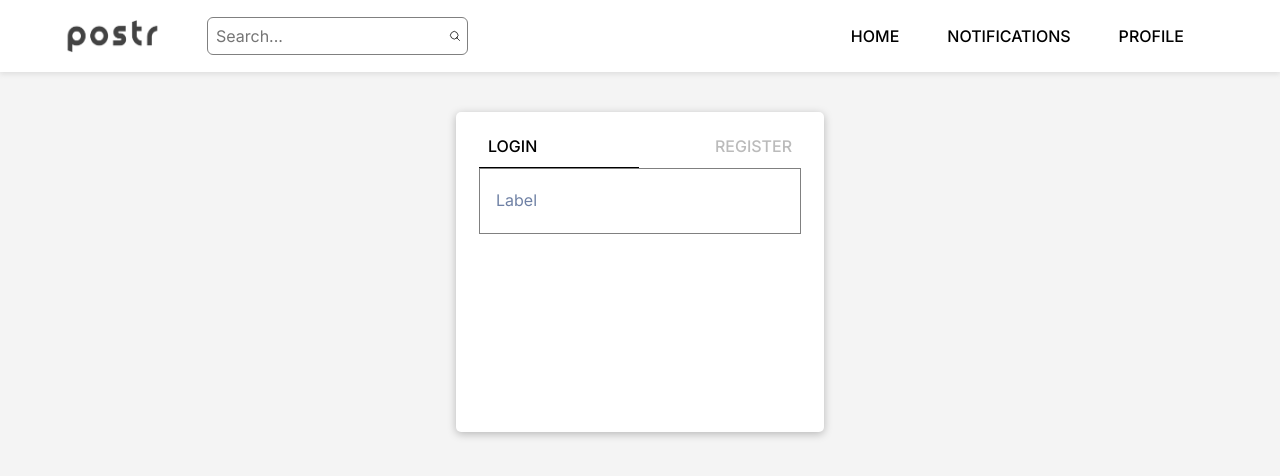
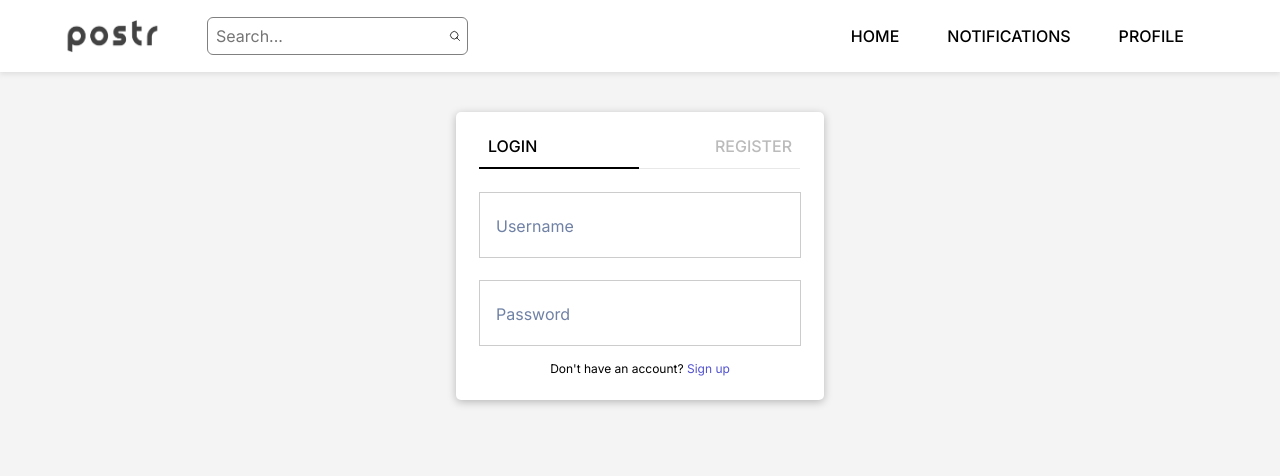
Before and after one commit to danielyuenhx/postr-frontend, a React (Create React App) app: page / in a window 1280 px wide. Shown: the top 476 px of the page. Built offline with nearby package versions, Linux system fonts and the light colour scheme.

Commit message:
completed login logic

```diff
--- a/src/components/Login/Login.module.css
+++ b/src/components/Login/Login.module.css
@@ -7,5 +7,16 @@
     max-width: 23rem;
     width: 90%;
     margin: 7rem auto;
-    height: 20rem;
+    height: 100%;
 }
+
+.signup {
+    font-size: 0.75rem;
+    text-align: center;
+    margin: auto;
+}
+
+.signup span {
+    cursor: pointer;
+    color:#5252d1;
+}
--- a/src/components/Login/Login.tsx
+++ b/src/components/Login/Login.tsx
@@ -20,7 +20,19 @@ const Login = () => {
 		<div className={styles.card}>
 			<form onSubmit={submitHandler}>
 				<LoginButtons toggle={toggle} toggleHandler={toggleHandler} />
-                <LoginInput />
+				<LoginInput label="Username" type="text" />
+				<LoginInput label="Password" type="password" />
+				{!toggle && (
+					<LoginInput label="Confirm password" type="password" />
+				)}
+				{toggle && (
+					<p className={styles.signup}>
+						Don't have an account?{' '}
+						<span onClick={toggleHandler.bind(null, false)}>
+							Sign up
+						</span>
+					</p>
+				)}
 			</form>
 		</div>
 	);
--- a/src/components/Login/LoginButtons.module.css
+++ b/src/components/Login/LoginButtons.module.css
@@ -19,6 +19,7 @@
 
 .entire {
     border-bottom: 1px solid rgb(232, 232, 232);
+    margin-bottom: 1.5rem;
 }
 
 .leftButton{
--- a/src/components/Login/LoginInput.module.css
+++ b/src/components/Login/LoginInput.module.css
@@ -1,36 +1,39 @@
 .container {
 	position: relative;
+    margin-top: 1.5rem;
+    margin-bottom: 1rem;
 }
 
 .container input {
     width: 100%;
     height: 4rem;
     border: none;
-    padding: 24px 16px 4px 16px;
-    font-size: 16px;
-    line-height: 1;
-    outline: 1px solid gray;
-    box-shadow: none;
-    transition: 200ms cubic-bezier(0, 0, 0.2, 1) 0ms;
+    padding: 1.75rem 1rem 0.5rem 1rem;
+    font-size: 1rem;
+    outline: 1px solid rgb(204, 204, 204);
+    transition: 0.1s ease-in-out;
   }
 
 .container label {
 	position: absolute;
 	pointer-events: none;
-	transform: translate(0, 23px) scale(1);
+	transform: translate(0, 1.438rem) scale(1);
 	transform-origin: top left;
-	transition: 200ms cubic-bezier(0, 0, 0.2, 1) 0ms;
+	transition: 0.2s cubic-bezier(0, 0, 0.2, 1) 0ms;
 	color: #6f81a5;
-	font-size: 16px;
-	line-height: 1;
-	left: 16px;
+	font-size: 1rem;
+	left: 1rem;
+}
+
+.container:focus-within input, .container:hover input {
+    outline: 2px solid rgb(62, 62, 62);
 }
 
 .container:focus-within label {
-	transform: translate(0, 12px) scale(0.8);
+	transform: translate(0, 0.75rem) scale(0.8);
 	color: #0a53e4;
 }
 
 .container .filled {
-    transform: translate(0, 12px) scale(0.8);
+    transform: translate(0, 0.75rem) scale(0.8);
   }
--- a/src/components/Login/LoginInput.tsx
+++ b/src/components/Login/LoginInput.tsx
@@ -2,8 +2,12 @@ import React, { useState } from 'react';
 
 import styles from './LoginInput.module.css';
 
-const LoginInput = () => {
+type Props = { label: string, type: string }
+
+const LoginInput = (props: Props) => {
 	const [value, setValue] = useState('');
+
+    console.log(props.label);
 
 	const onChangeHandler = (event: React.ChangeEvent<HTMLInputElement>) => {
 		setValue(event.target.value);
@@ -11,8 +15,8 @@ const LoginInput = () => {
 
 	return (
 		<div className={styles.container}>
-			<label className={value && styles.filled}>Label</label>
-			<input type="text" value={value} onChange={onChangeHandler} />
+			<label className={value && styles.filled}>{props.label}</label>
+			<input type={props.type} value={value} onChange={onChangeHandler} />
 		</div>
 	);
 };
```
